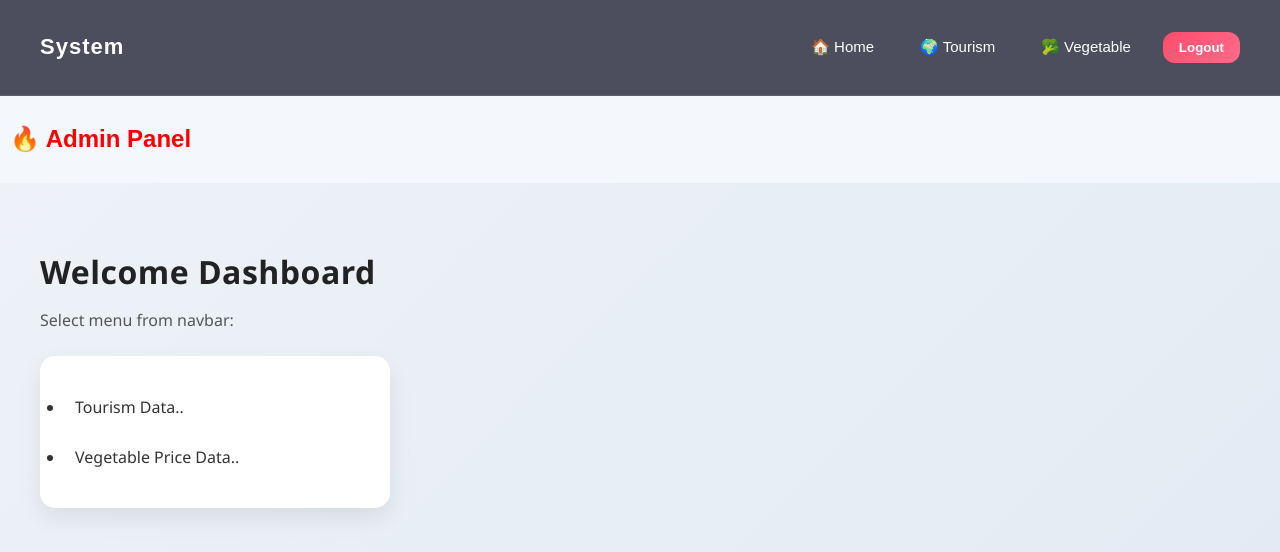
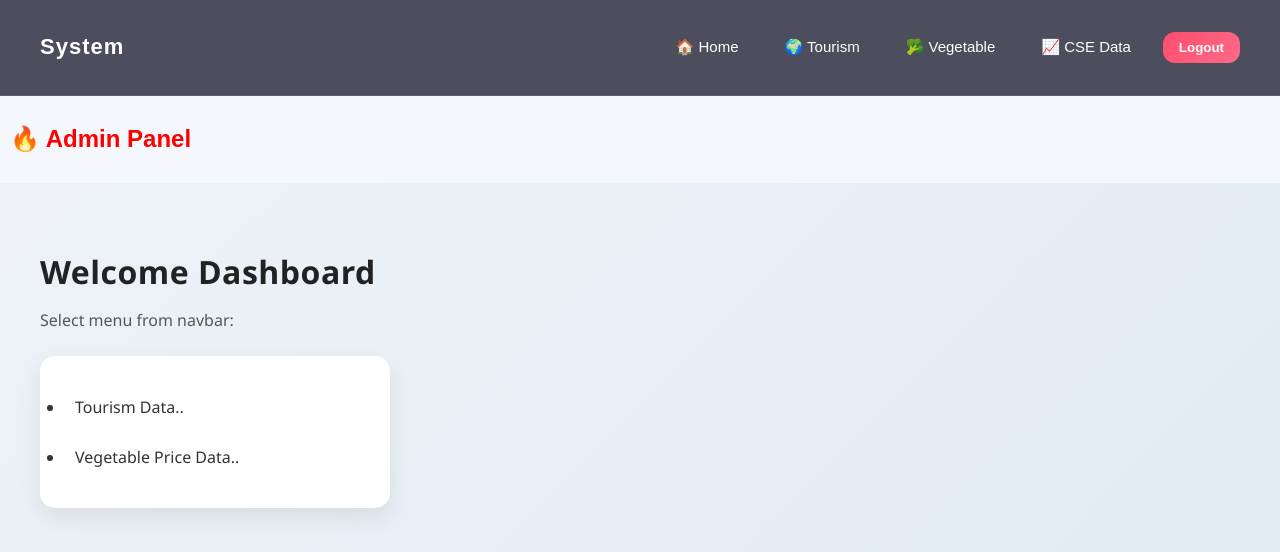
Before and after one commit to umesharashmi/Harit_project, a React (Create React App) app in the folder frontend/: page /admin in a window 1280 px wide. Shown: the top 552 px of the page. Built offline with nearby package versions, Linux system fonts and the light colour scheme; no server answers; sample sign-in values are in the browser's storage.

Commit message:
add nixpacks.toml file

```diff
--- a/frontend/src/component/Navbar.jsx
+++ b/frontend/src/component/Navbar.jsx
@@ -41,6 +41,13 @@ export default function Navbar() {
           🥦 Vegetable
         </Link>
 
+        <Link
+          to="/cse"
+           className={`nav-link ${isActive("/cse") ? "active" : ""}`}
+            >
+            📈 CSE Data
+              </Link>
+
         <button onClick={logout} className="logout-btn">
           Logout
         </button>
```
Also changed, not shown: frontend/src/pages/CseData.jsx (added), 1 other file (tests, documents, lock files or other folders).
